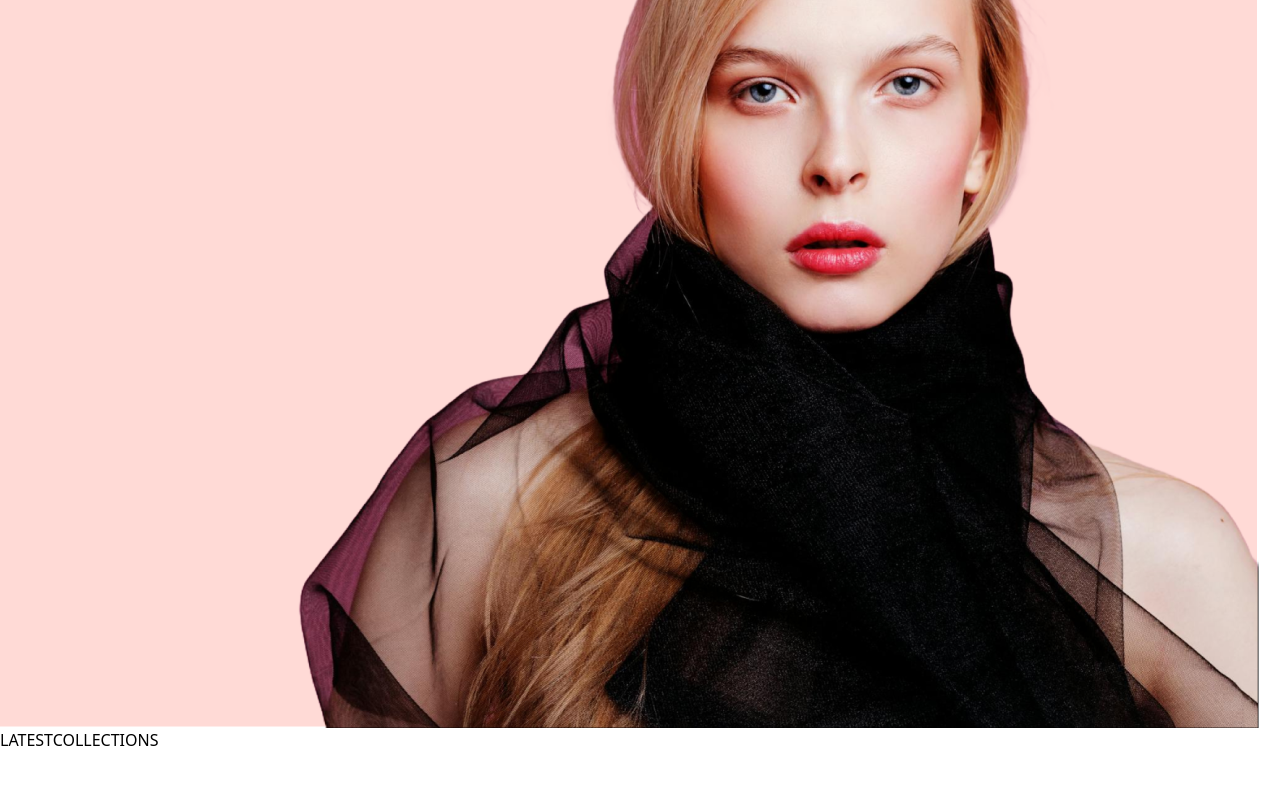
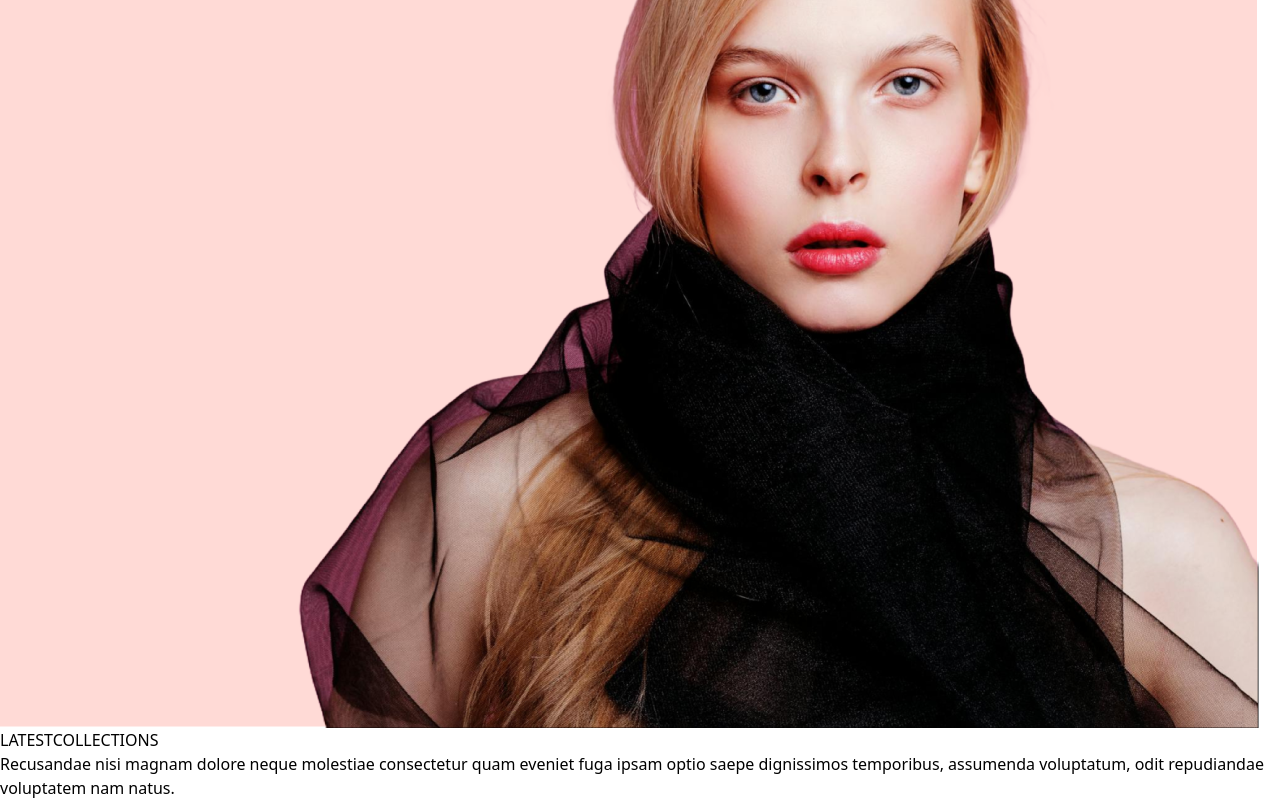
Before and after one commit to foxnaim/onlineStore, a React (Vite) app: page / in a window 1280 px wide. Shown: the part 1048-1848 px from the top of the page. Before the commit the page ends 1800 px from the top, so only its background shows below. Built offline with nearby package versions, Linux system fonts and the light colour scheme.

Commit message:
modified:   src/components/LatestCollection.jsx

```diff
--- a/src/components/LatestCollection.jsx
+++ b/src/components/LatestCollection.jsx
@@ -1,15 +1,21 @@
-import React, { useContext } from 'react';
+import React, { useContext, useEffect, useState } from 'react';
 import { ShopContext } from '../context/ShopContext';
 import Title from './Title';
 
 const LatestCollection = () => {
  const { products } = useContext(ShopContext);
+ const [latestProducts, setlatestProducts] = useState([]);
+ useEffect(() =>{
 
+ },[])
  return (
    <div className='my-10'>
      <div className='text-center py-8 text-3xl'>
        <Title text1={"LATEST"} text2={"COLLECTIONS"} />
+       <p className='w-3/4 m-auto text-xs sm:text-sm md:text-base text-gray-600'>
+       Recusandae nisi magnam dolore neque molestiae consectetur quam eveniet fuga ipsam optio saepe dignissimos temporibus, assumenda voluptatum, odit repudiandae voluptatem nam natus.</p>
      </div>
+
    </div>
  );
 };
```
